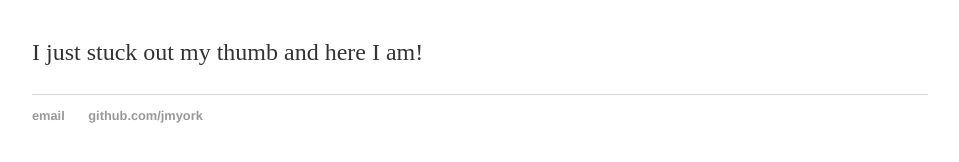
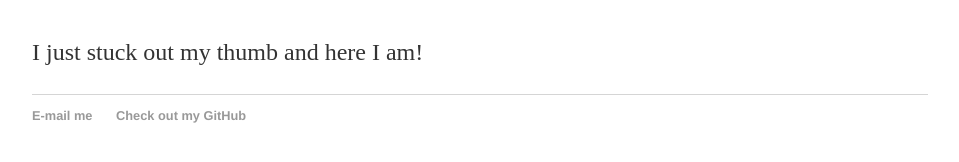
Before and after one commit to RocketGeek42/rocketgeek.github.io, a Jekyll site: the page built from index.html, in a window 1280 px wide. Shown: the part 161-323 px from the top of the page, without its empty margins (160-1119 px from the left). Built offline with Jekyll 4.4.1, drawn with Linux system fonts in a browser that asks for light colours.

Commit message:
Update default.html
Updated link display text

```diff
--- a/_layouts/default.html
+++ b/_layouts/default.html
@@ -25,8 +25,8 @@
 
         <footer>
             <ul>
-                <li><a href="mailto:jen@yorkitpro.com">email</a></li>
-                <li><a href="https://github.com/jmyork">github.com/jmyork</a></li>
+                <li><a href="mailto:jen@yorkitpro.com">E-mail me</a></li>
+                <li><a href="https://github.com/jmyork">Check out my GitHub</a></li>
             </ul>
         </footer>
     </body>
```
